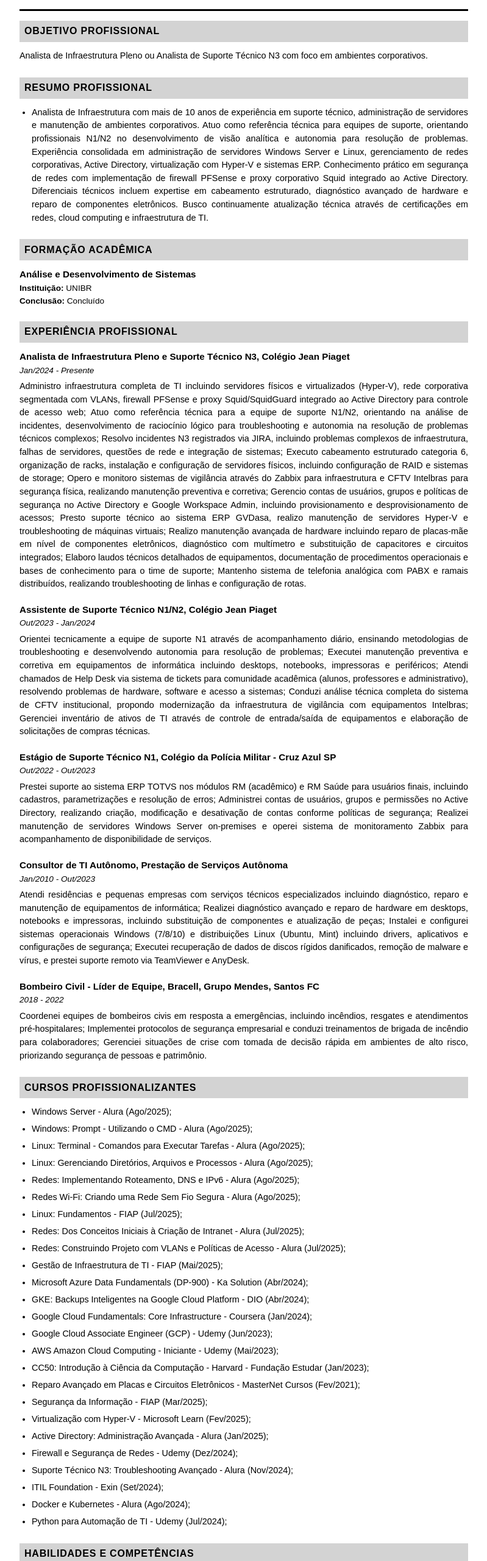
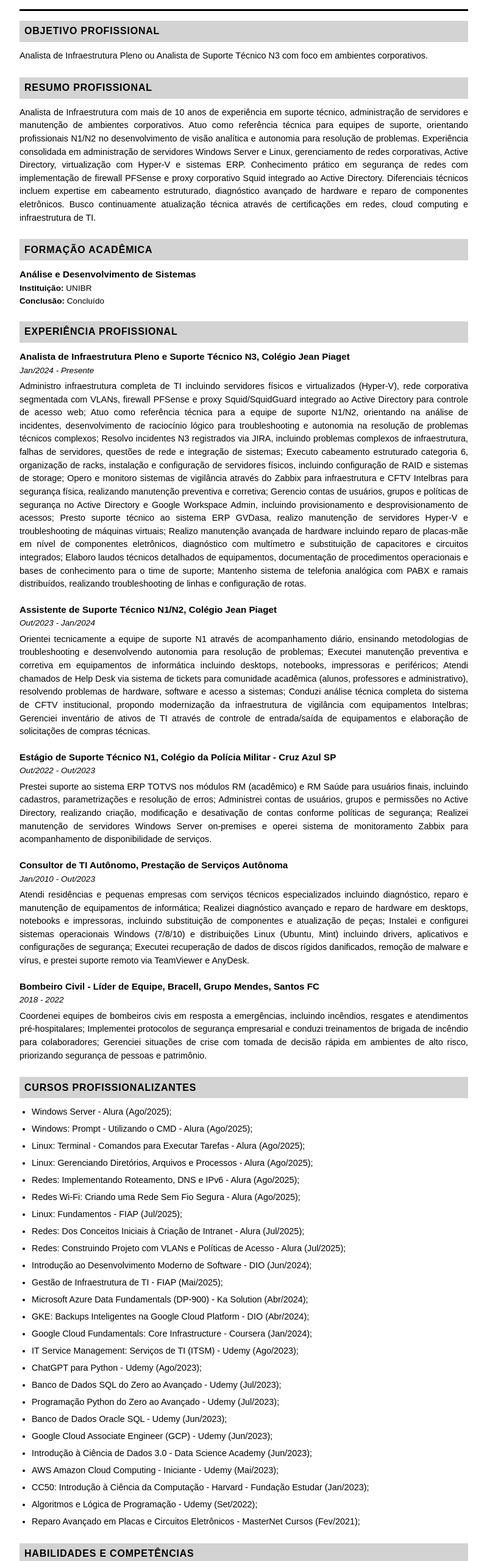
Before and after one commit to JonathanMoyano/curriculo, a Next.js app: page /imprimir in a window 1280 px wide. Shown: the part 237-2797 px from the top of the page at 61% size, without its empty margins (240-1039 px from the left). Built offline with nearby package versions, Linux system fonts and the light colour scheme; a web font is replaced by a local one.

Commit message:
Atualizar o imprimir.jsx

```diff
--- a/src/pages/imprimir.jsx
+++ b/src/pages/imprimir.jsx
@@ -488,7 +488,7 @@ const ImprimirPage = () => {
     }
   };
 
-  // LISTA COMPLETA DE CURSOS (25 CURSOS)
+  // LISTA COMPLETA DE CURSOS (24 CURSOS)
   const allCertifications = [
     { name: 'Windows Server', institution: 'Alura', date: 'Ago/2025' },
     { name: 'Windows: Prompt - Utilizando o CMD', institution: 'Alura', date: 'Ago/2025' },
@@ -499,23 +499,22 @@ const ImprimirPage = () => {
     { name: 'Linux: Fundamentos', institution: 'FIAP', date: 'Jul/2025' },
     { name: 'Redes: Dos Conceitos Iniciais à Criação de Intranet', institution: 'Alura', date: 'Jul/2025' },
     { name: 'Redes: Construindo Projeto com VLANs e Políticas de Acesso', institution: 'Alura', date: 'Jul/2025' },
+    { name: 'Introdução ao Desenvolvimento Moderno de Software', institution: 'DIO', date: 'Jun/2024' },
     { name: 'Gestão de Infraestrutura de TI', institution: 'FIAP', date: 'Mai/2025' },
     { name: 'Microsoft Azure Data Fundamentals (DP-900)', institution: 'Ka Solution', date: 'Abr/2024' },
     { name: 'GKE: Backups Inteligentes na Google Cloud Platform', institution: 'DIO', date: 'Abr/2024' },
     { name: 'Google Cloud Fundamentals: Core Infrastructure', institution: 'Coursera', date: 'Jan/2024' },
+    { name: 'IT Service Management: Serviços de TI (ITSM)', institution: 'Udemy', date: 'Ago/2023' },
+    { name: 'ChatGPT para Python', institution: 'Udemy', date: 'Ago/2023' },
+    { name: 'Banco de Dados SQL do Zero ao Avançado', institution: 'Udemy', date: 'Jul/2023' },
+    { name: 'Programação Python do Zero ao Avançado', institution: 'Udemy', date: 'Jul/2023' },
+    { name: 'Banco de Dados Oracle SQL', institution: 'Udemy', date: 'Jun/2023' },
     { name: 'Google Cloud Associate Engineer (GCP)', institution: 'Udemy', date: 'Jun/2023' },
+    { name: 'Introdução à Ciência de Dados 3.0', institution: 'Data Science Academy', date: 'Jun/2023' },
     { name: 'AWS Amazon Cloud Computing - Iniciante', institution: 'Udemy', date: 'Mai/2023' },
     { name: 'CC50: Introdução à Ciência da Computação - Harvard', institution: 'Fundação Estudar', date: 'Jan/2023' },
-    { name: 'Reparo Avançado em Placas e Circuitos Eletrônicos', institution: 'MasterNet Cursos', date: 'Fev/2021' },
-    // CURSOS ADICIONAIS PARA COMPLETAR 25
-    { name: 'Segurança da Informação', institution: 'FIAP', date: 'Mar/2025' },
-    { name: 'Virtualização com Hyper-V', institution: 'Microsoft Learn', date: 'Fev/2025' },
-    { name: 'Active Directory: Administração Avançada', institution: 'Alura', date: 'Jan/2025' },
-    { name: 'Firewall e Segurança de Redes', institution: 'Udemy', date: 'Dez/2024' },
-    { name: 'Suporte Técnico N3: Troubleshooting Avançado', institution: 'Alura', date: 'Nov/2024' },
-    { name: 'ITIL Foundation', institution: 'Exin', date: 'Set/2024' },
-    { name: 'Docker e Kubernetes', institution: 'Alura', date: 'Ago/2024' },
-    { name: 'Python para Automação de TI', institution: 'Udemy', date: 'Jul/2024' }
+    { name: 'Algoritmos e Lógica de Programação', institution: 'Udemy', date: 'Set/2022' },
+    { name: 'Reparo Avançado em Placas e Circuitos Eletrônicos', institution: 'MasterNet Cursos', date: 'Fev/2021' }
   ];
 
   const t = sectionTitles[lang];
@@ -608,9 +607,7 @@ const ImprimirPage = () => {
             <section className="section">
               <h2 className="section-title">{t.summary}</h2>
               <div className="section-content">
-                <ul>
-                  <li>{getText(cvData.profile.summary)}</li>
-                </ul>
+                {getText(cvData.profile.summary)}
               </div>
             </section>
           )}
```
